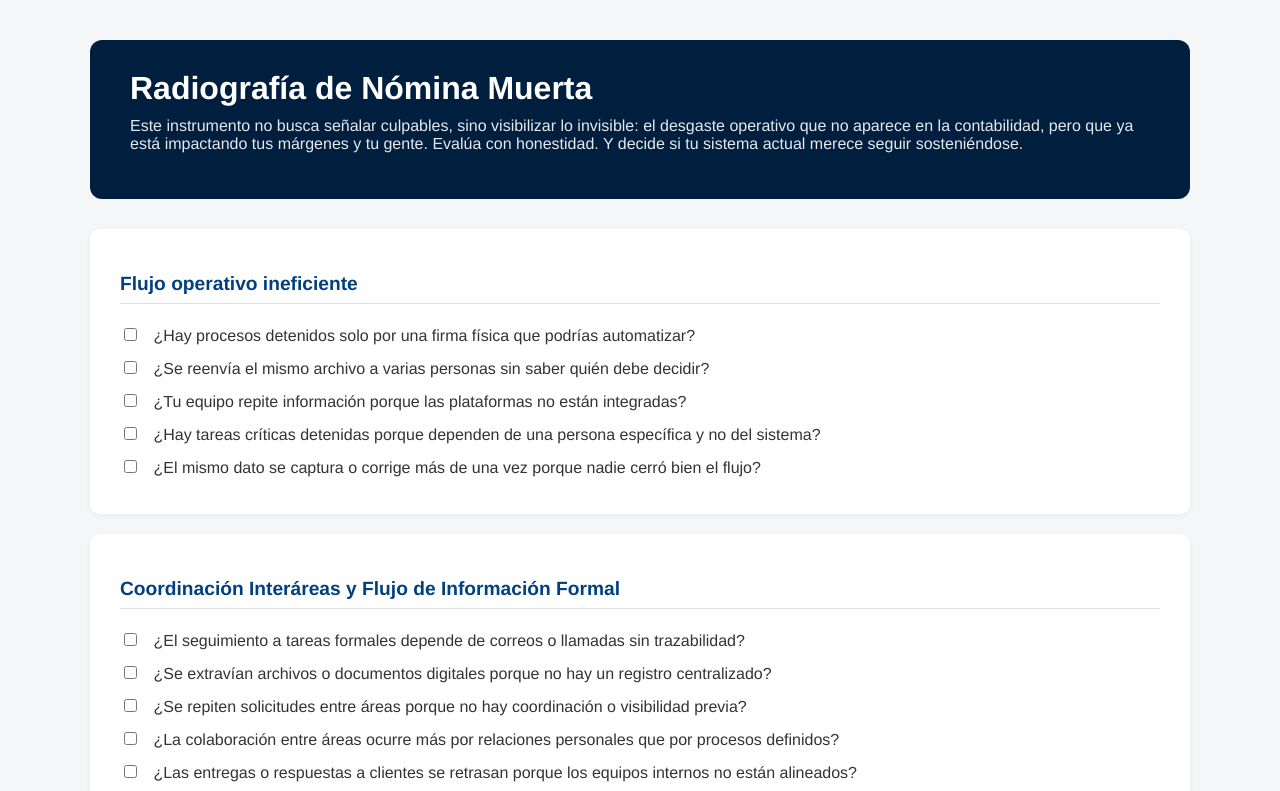
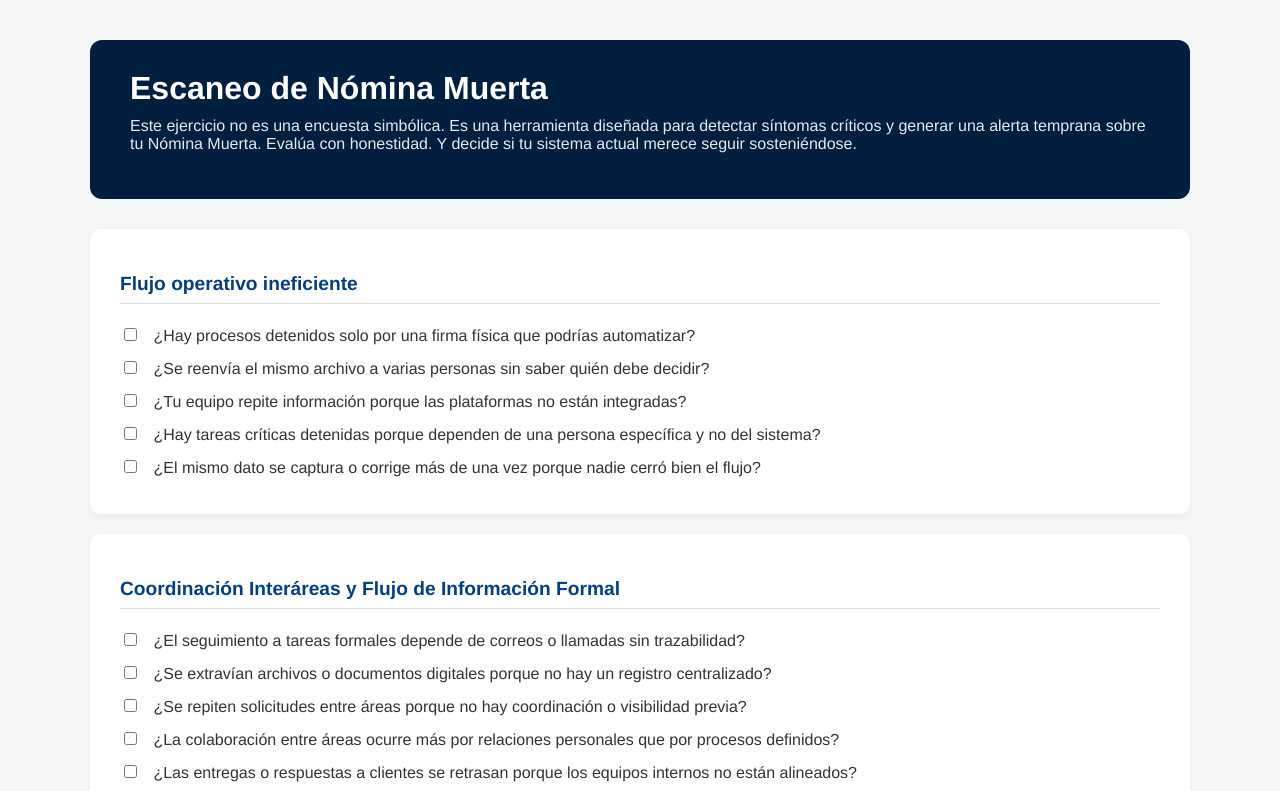
Before and after one commit to XimplerApp/Checklist-NominaMuerta, a plain HTML site: page index.html in a window 1280 px wide. Shown: the top 791 px of the page. Drawn offline with Linux system fonts and the light colour scheme.

Commit message:
Update index.html

```diff
--- a/index.html
+++ b/index.html
@@ -5,7 +5,7 @@
 <head>
 <meta name="viewport" content="width=device-width, initial-scale=1.0">
 <meta charset="utf-8"/>
-<title>Radiografía de Nómina Muerta</title>
+<title>Escaneco de Nómina Muerta</title>
 <style>
     body {
       font-family: 'Helvetica Neue', sans-serif;
@@ -132,8 +132,8 @@
 </head>
 <body>
 <header>
-<h1>Radiografía de Nómina Muerta</h1>
-<p>Este instrumento no busca señalar culpables, sino visibilizar lo invisible: el desgaste operativo que no aparece en la contabilidad, pero que ya está impactando tus márgenes y tu gente. Evalúa con honestidad. Y decide si tu sistema actual merece seguir sosteniéndose.</p>
+<h1>Escaneo de Nómina Muerta</h1>
+<p>Este ejercicio no es una encuesta simbólica. Es una herramienta diseñada para detectar síntomas críticos y generar una alerta temprana sobre tu Nómina Muerta. Evalúa con honestidad. Y decide si tu sistema actual merece seguir sosteniéndose.</p>
 </header>
 <div class="category"><h3>Flujo operativo ineficiente</h3><div class="checkbox-wrapper"><label><input type="checkbox" value="1"/> ¿Hay procesos detenidos solo por una firma física que podrías automatizar?</label></div><div class="checkbox-wrapper"><label><input type="checkbox" value="1"/> ¿Se reenvía el mismo archivo a varias personas sin saber quién debe decidir?</label></div><div class="checkbox-wrapper"><label><input type="checkbox" value="1"/> ¿Tu equipo repite información porque las plataformas no están integradas?</label></div><div class="checkbox-wrapper"><label><input type="checkbox" value="1"/> ¿Hay tareas críticas detenidas porque dependen de una persona específica y no del sistema?</label></div><div class="checkbox-wrapper"><label><input type="checkbox" value="1"/> ¿El mismo dato se captura o corrige más de una vez porque nadie cerró bien el flujo?</label></div></div>
 <div class="category">
```
